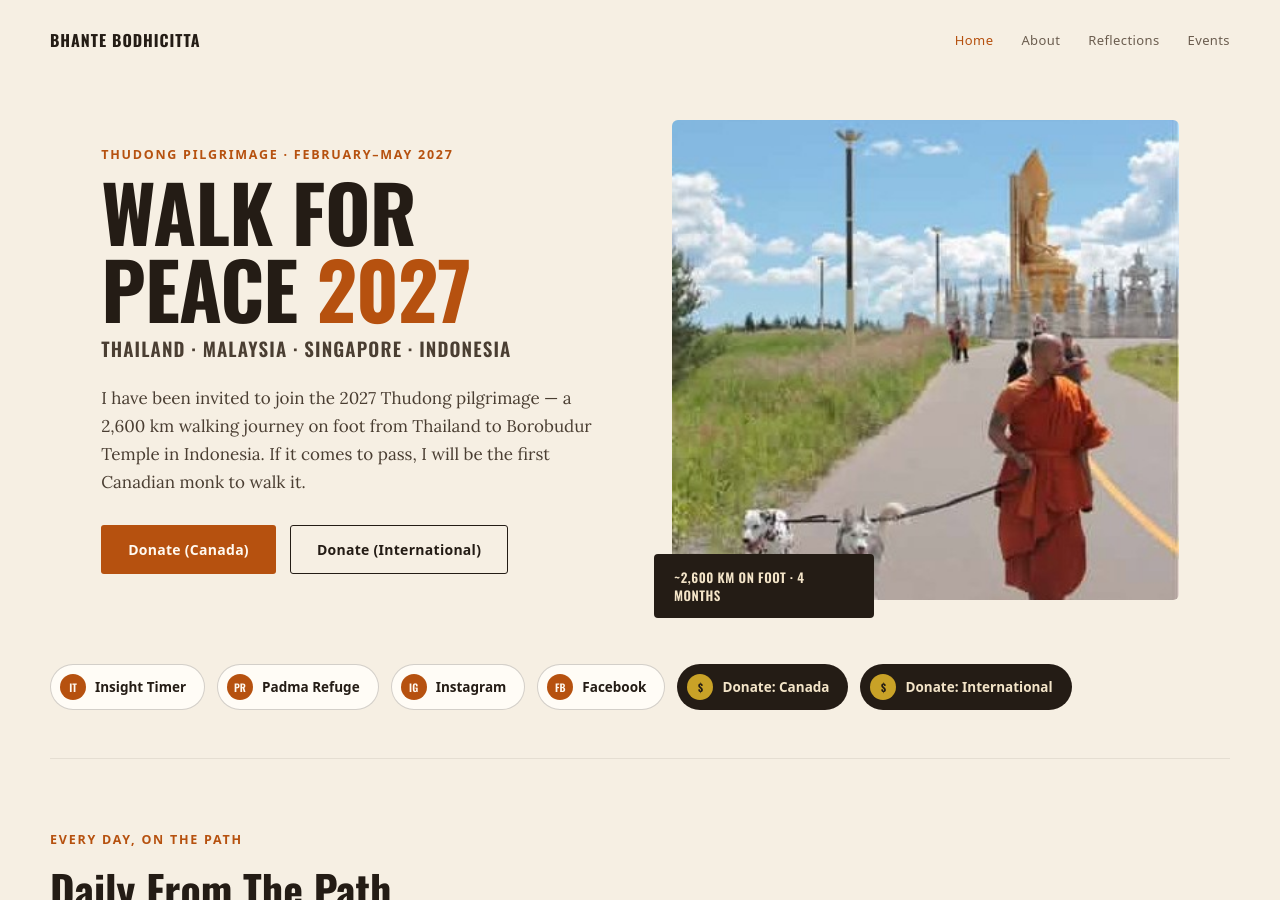
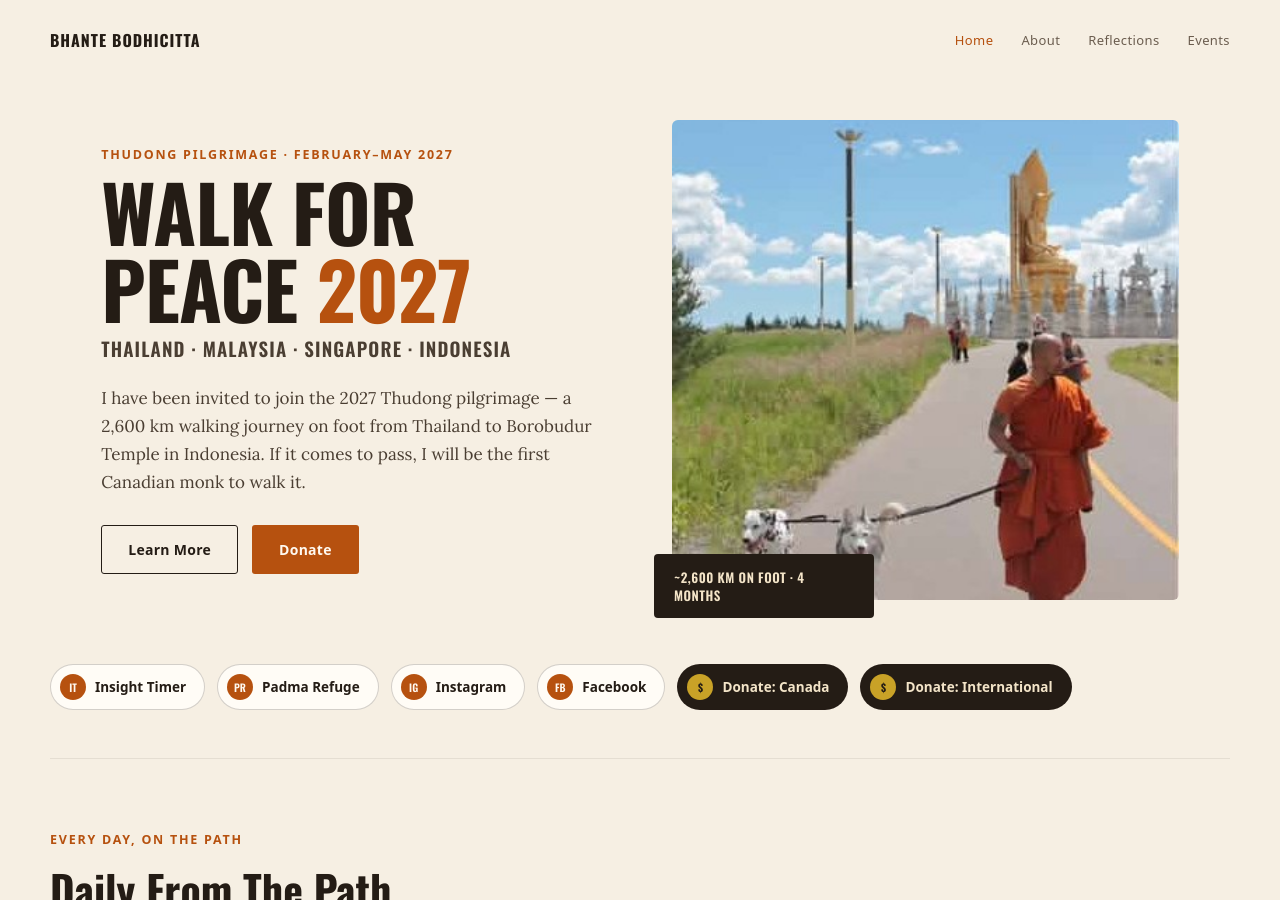
Before and after one commit to connectthu/bhantebo, a Jekyll site: the page built from index.html, in a window 1280 px wide and 900 px high. Built offline with Jekyll 4.4.1, drawn with Linux system fonts in a browser that asks for light colours.

Commit message:
Hero buttons: "Learn More" (about) + "Donate" (CanadaHelps)
International (PayPal) donate link stays available via the follow-row
pills below — just simplifying the two main hero CTAs.

Co-Authored-By: Claude Sonnet 5 <noreply@anthropic.com>

```diff
--- a/index.html
+++ b/index.html
@@ -10,8 +10,8 @@ title: Home
       <div class="subline">THAILAND &middot; MALAYSIA &middot; SINGAPORE &middot; INDONESIA</div>
       <p class="intro">I have been invited to join the 2027 Thudong pilgrimage &mdash; a 2,600&nbsp;km walking journey on foot from Thailand to Borobudur Temple in Indonesia. If it comes to pass, I will be the first Canadian monk to walk it.</p>
       <div class="hero-actions">
-        <a href="{{ site.social.donate_canada }}" target="_blank" rel="noopener" class="btn btn-primary">Donate (Canada)</a>
-        <a href="{{ site.social.donate_international }}" target="_blank" rel="noopener" class="btn btn-outline">Donate (International)</a>
+        <a href="{{ '/about/' | relative_url }}" class="btn btn-outline">Learn More</a>
+        <a href="{{ site.social.donate_canada }}" target="_blank" rel="noopener" class="btn btn-primary">Donate</a>
       </div>
     </div>
     <div class="hero-media">
```
